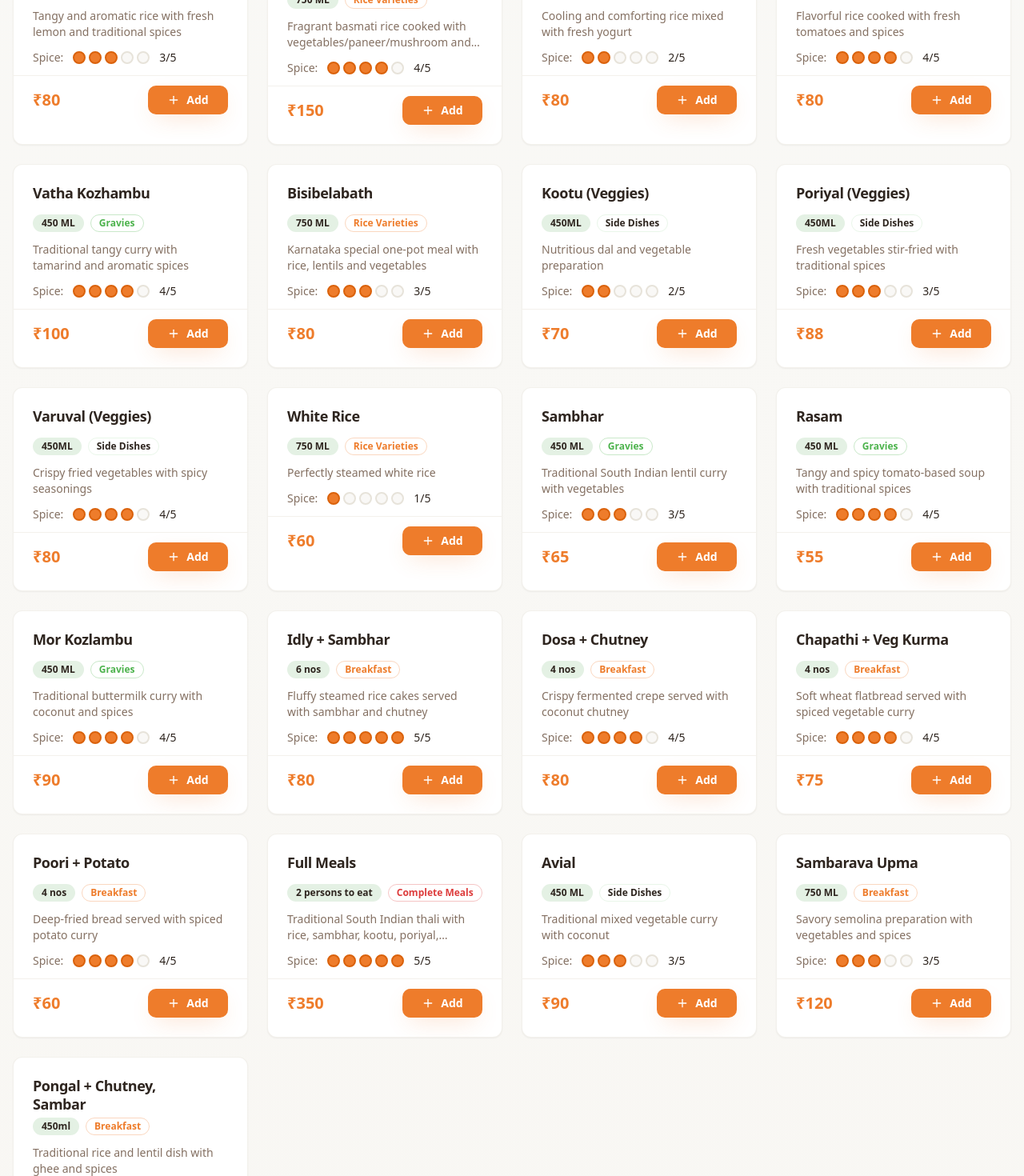
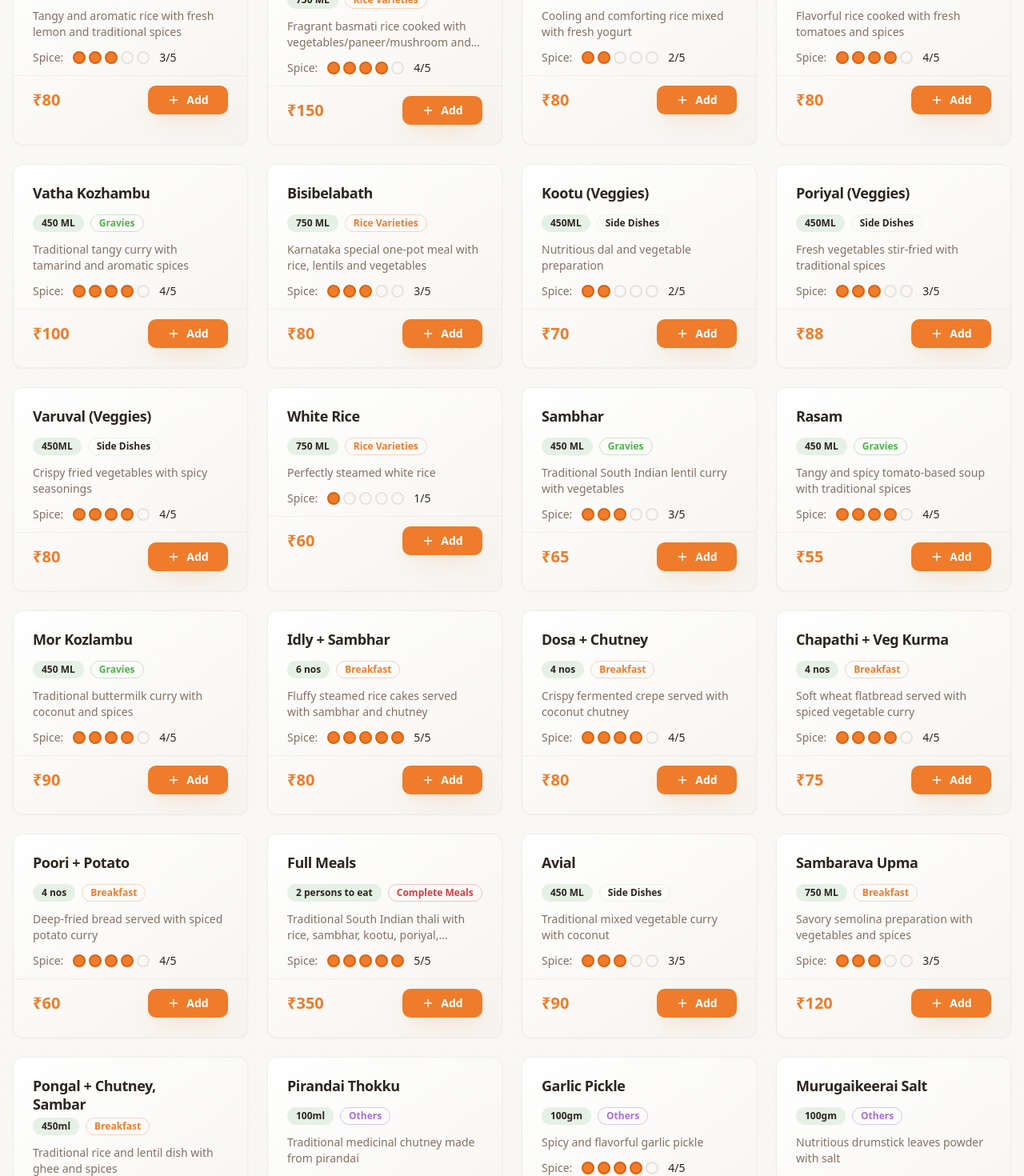
Before and after one commit to Gowtz07/dhanaskitchen, a React (Vite) app: page / in a window 1280 px wide. Shown: the part 1060-2530 px from the top of the page at 80% size. Built offline with nearby package versions, Linux system fonts and the light colour scheme.

Commit message:
Add new items and improve design
Add new menu items and create a filter for them. Enhance the website's design to be more unique and visually appealing.

```diff
--- a/src/components/HeroSection.tsx
+++ b/src/components/HeroSection.tsx
@@ -25,7 +25,7 @@ export const HeroSection = ({ onOrderNow }: HeroSectionProps) => {
           {/* Main Heading */}
           <h1 className="text-4xl md:text-6xl font-bold leading-tight">
             Authentic{' '}
-            <span className="bg-gradient-warm bg-clip-text text-transparent">
+            <span className="bg-gradient-unique bg-clip-text text-transparent animate-pulse">
               South Indian
             </span>{' '}
             Flavors
@@ -59,7 +59,7 @@ export const HeroSection = ({ onOrderNow }: HeroSectionProps) => {
               onClick={onOrderNow}
               variant="saffron"
               size="lg"
-              className="text-lg px-8 py-6 min-w-[200px]"
+              className="text-lg px-8 py-6 min-w-[200px] bg-gradient-accent hover:scale-105 transform transition-smooth shadow-warm"
             >
               Order Now
               <ArrowDown className="h-5 w-5 ml-2 animate-bounce" />
--- a/src/components/MenuCard.tsx
+++ b/src/components/MenuCard.tsx
@@ -12,9 +12,10 @@ interface MenuCardProps {
   onAddToCart: (dish: Dish, quantity: number, spiceLevel: number) => void;
   onViewDetails: (dish: Dish) => void;
   className?: string;
+  style?: React.CSSProperties;
 }
 
-export const MenuCard = ({ dish, onAddToCart, onViewDetails, className }: MenuCardProps) => {
+export const MenuCard = ({ dish, onAddToCart, onViewDetails, className, style }: MenuCardProps) => {
   const [selectedSpiceLevel, setSelectedSpiceLevel] = useState(dish.spiceLevel);
 
   const handleAddToCart = () => {
@@ -26,11 +27,15 @@ export const MenuCard = ({ dish, onAddToCart, onViewDetails, className }: MenuCa
     : parseInt(dish.quantity.split(' ')[0]);
 
   return (
-    <Card className={cn(
-      "group overflow-hidden hover:shadow-card transition-smooth cursor-pointer",
-      "border-border/50 hover:border-saffron/30",
-      className
-    )}>
+    <Card
+      className={cn(
+        "group overflow-hidden hover:shadow-card transition-smooth cursor-pointer",
+        "border-border/50 hover:border-saffron/30 bg-gradient-card",
+        "hover:scale-[1.02] transform-gpu",
+        className
+      )}
+      style={style}
+    >
       <CardHeader className="pb-3">
         <div className="flex items-start justify-between">
           <CardTitle className="text-lg leading-tight group-hover:text-saffron transition-smooth">
@@ -61,7 +66,8 @@ export const MenuCard = ({ dish, onAddToCart, onViewDetails, className }: MenuCa
               dish.category === 'Gravies' && "border-fresh-green/30 text-fresh-green",
               dish.category === 'Side Dishes' && "border-accent/50 text-accent-foreground",
               dish.category === 'Breakfast' && "border-primary/30 text-primary",
-              dish.category === 'Complete Meals' && "border-destructive/30 text-destructive"
+              dish.category === 'Complete Meals' && "border-destructive/30 text-destructive",
+              dish.category === 'Others' && "border-accent-purple/40 text-accent-purple"
             )}
           >
             {dish.category}
--- a/src/components/MenuSection.tsx
+++ b/src/components/MenuSection.tsx
@@ -88,13 +88,16 @@ export const MenuSection = forwardRef<HTMLElement, MenuSectionProps>(({ onAddToC
 
         {/* Menu Grid */}
         <div className="grid grid-cols-1 md:grid-cols-2 lg:grid-cols-3 xl:grid-cols-4 gap-6">
-          {filteredDishes.map((dish) => (
+          {filteredDishes.map((dish, index) => (
             <MenuCard
               key={dish.id}
               dish={dish}
               onAddToCart={onAddToCart}
               onViewDetails={onViewDetails}
-              className="hover:scale-[1.02] transition-smooth"
+              className="hover:scale-[1.02] transition-smooth animate-fade-in"
+              style={{
+                animationDelay: `${index * 0.1}s`
+              }}
             />
           ))}
         </div>
--- a/src/data/menu.ts
+++ b/src/data/menu.ts
@@ -211,6 +211,66 @@ export const menuData: Dish[] = [
     ingredients: 'moong dal, raw rice with pepper and jeera ghee, ginger',
     category: 'Breakfast',
     description: 'Traditional rice and lentil dish with ghee and spices'
+  },
+  {
+    id: 'pirandai-thokku',
+    name: 'Pirandai Thokku',
+    price: 35,
+    quantity: '100ml',
+    spiceLevel: 4,
+    ingredients: 'Pirandai (Adamant creeper), spices, oil',
+    category: 'Others',
+    description: 'Traditional medicinal chutney made from pirandai'
+  },
+  {
+    id: 'garlic-pickle',
+    name: 'Garlic Pickle',
+    price: 40,
+    quantity: '100gm',
+    spiceLevel: 4,
+    ingredients: 'Garlic, oil, spices, salt',
+    category: 'Others',
+    description: 'Spicy and flavorful garlic pickle'
+  },
+  {
+    id: 'murugaikeerai-salt',
+    name: 'Murugaikeerai Salt',
+    price: 30,
+    quantity: '100gm',
+    spiceLevel: 2,
+    ingredients: 'Drumstick leaves, salt, spices',
+    category: 'Others',
+    description: 'Nutritious drumstick leaves powder with salt'
+  },
+  {
+    id: 'mudaathan-rice-batter',
+    name: 'Mudaathan Rice Batter',
+    price: 65,
+    quantity: '450ml',
+    spiceLevel: 1,
+    ingredients: 'Mudaathan rice, water',
+    category: 'Others',
+    description: 'Traditional fermented rice batter'
+  },
+  {
+    id: 'vallari-keerai-paruppu-podi',
+    name: 'Vallari Keerai Paruppu Podi',
+    price: 40,
+    quantity: '100gm',
+    spiceLevel: 3,
+    ingredients: 'Vallari keerai, dal, spices',
+    category: 'Others',
+    description: 'Healthy greens and lentil powder mix'
+  },
+  {
+    id: 'poondu-paruppu-podi',
+    name: 'Poondu Paruppu Podi',
+    price: 55,
+    quantity: '100gm',
+    spiceLevel: 4,
+    ingredients: 'Garlic, dal, red chili, spices',
+    category: 'Others',
+    description: 'Aromatic garlic and lentil powder blend'
   }
 ];
 
@@ -220,5 +280,6 @@ export const categories = [
   'Gravies',
   'Side Dishes',
   'Breakfast',
-  'Complete Meals'
+  'Complete Meals',
+  'Others'
 ];
--- a/src/index.css
+++ b/src/index.css
@@ -49,10 +49,18 @@ All colors MUST be HSL.
     --warm-brown: 25 35% 25%;
     --cream: 45 40% 95%;
 
+    --accent-orange: 24 100% 50%;
+    --accent-red: 0 84% 60%;
+    --accent-yellow: 48 100% 67%;
+    --accent-purple: 270 60% 65%;
+
     /* Gradients */
     --gradient-warm: linear-gradient(135deg, hsl(var(--saffron)), hsl(var(--saffron-dark)));
     --gradient-fresh: linear-gradient(135deg, hsl(var(--fresh-green)), hsl(var(--accent)));
     --gradient-hero: linear-gradient(135deg, hsl(var(--saffron-light)), hsl(var(--cream)));
+    --gradient-card: linear-gradient(145deg, hsl(var(--card)) 0%, hsl(var(--muted)) 100%);
+    --gradient-accent: linear-gradient(45deg, hsl(var(--accent-orange)) 0%, hsl(var(--accent-red)) 50%, hsl(var(--accent-yellow)) 100%);
+    --gradient-unique: linear-gradient(135deg, hsl(var(--accent-purple)) 0%, hsl(var(--saffron)) 100%);
 
     /* Shadows */
     --shadow-warm: 0 10px 30px -10px hsl(var(--saffron) / 0.3);
--- a/tailwind.config.ts
+++ b/tailwind.config.ts
@@ -35,6 +35,10 @@ export default {
 				},
 				'warm-brown': 'hsl(var(--warm-brown))',
 				cream: 'hsl(var(--cream))',
+				'accent-orange': 'hsl(var(--accent-orange))',
+				'accent-red': 'hsl(var(--accent-red))',
+				'accent-yellow': 'hsl(var(--accent-yellow))',
+				'accent-purple': 'hsl(var(--accent-purple))',
 				primary: {
 					DEFAULT: 'hsl(var(--primary))',
 					foreground: 'hsl(var(--primary-foreground))'
@@ -95,18 +99,32 @@ export default {
 					to: {
 						height: '0'
 					}
+				},
+				'fade-in': {
+					'0%': {
+						opacity: '0',
+						transform: 'translateY(20px)'
+					},
+					'100%': {
+						opacity: '1',
+						transform: 'translateY(0)'
+					}
 				}
 			},
 			animation: {
 				'accordion-down': 'accordion-down 0.2s ease-out',
 				'accordion-up': 'accordion-up 0.2s ease-out',
 				'float': 'float 3s ease-in-out infinite',
-				'pulse-slow': 'pulse 3s cubic-bezier(0.4, 0, 0.6, 1) infinite'
+				'pulse-slow': 'pulse 3s cubic-bezier(0.4, 0, 0.6, 1) infinite',
+				'fade-in': 'fade-in 0.5s ease-out forwards'
 			},
 			backgroundImage: {
 				'gradient-warm': 'var(--gradient-warm)',
 				'gradient-fresh': 'var(--gradient-fresh)',
-				'gradient-hero': 'var(--gradient-hero)'
+				'gradient-hero': 'var(--gradient-hero)',
+				'gradient-card': 'var(--gradient-card)',
+				'gradient-accent': 'var(--gradient-accent)',
+				'gradient-unique': 'var(--gradient-unique)'
 			},
 			boxShadow: {
 				'warm': 'var(--shadow-warm)',
```
